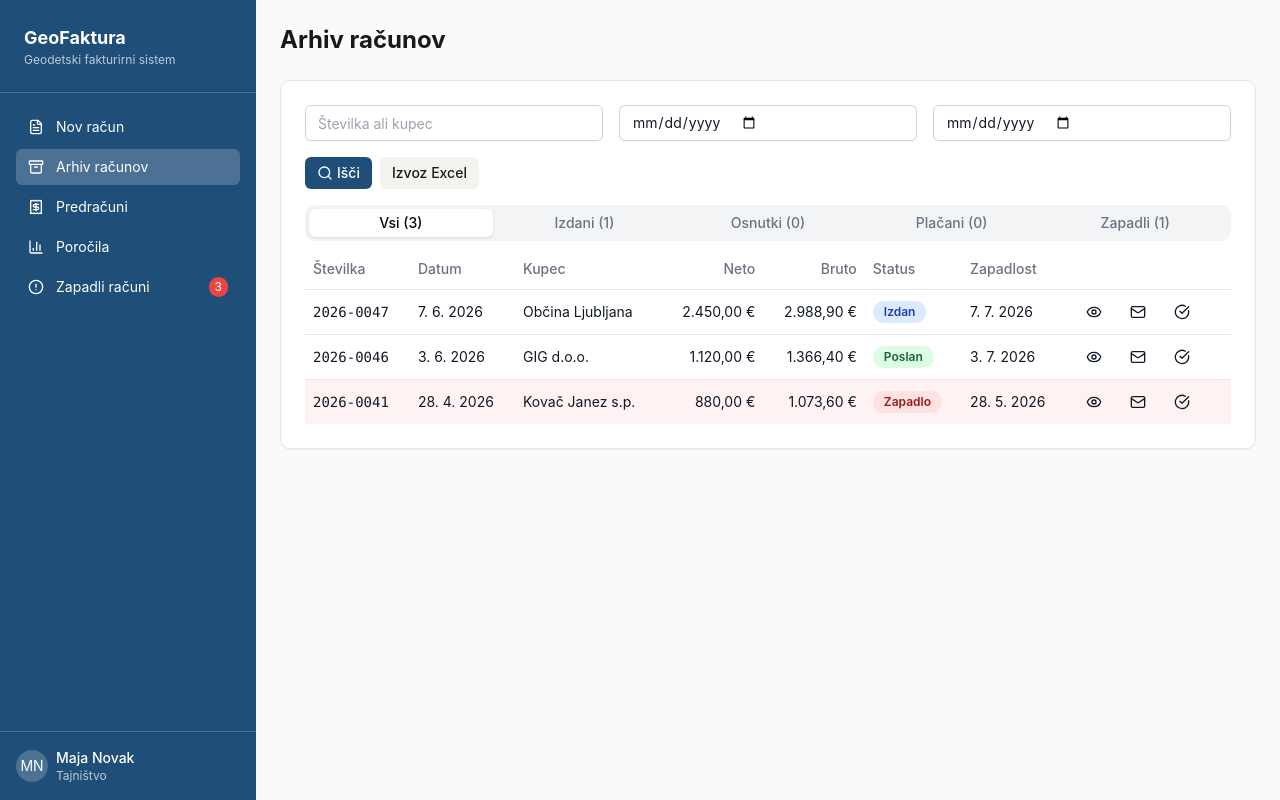
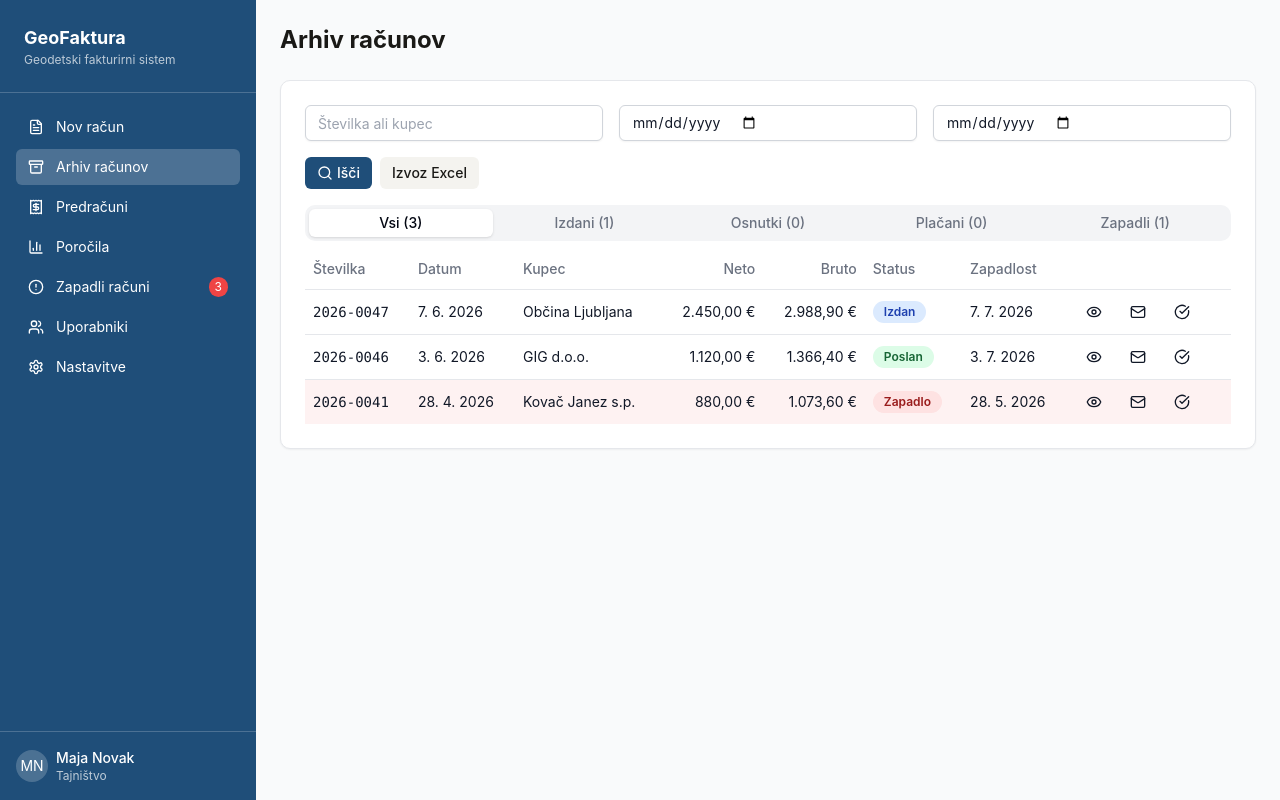
Before and after one commit to lejapetric/ixtlan, a React (Vite) app: page / in a window 1280 px wide. Built offline with nearby package versions, Linux system fonts and the light colour scheme.

Commit message:
Change user role from 'tajnistvo' to 'admin'

```diff
--- a/src/App.tsx
+++ b/src/App.tsx
@@ -12,7 +12,7 @@ import { Invoice } from '@/types'
 function App() {
   const [activeView, setActiveView] = useState('archive')
   const [editingInvoice, setEditingInvoice] = useState<Invoice | null>(null)
-  const userRole = 'tajnistvo'
+  const userRole = 'admin'
 
   const renderView = () => {
     switch (activeView) {
```
